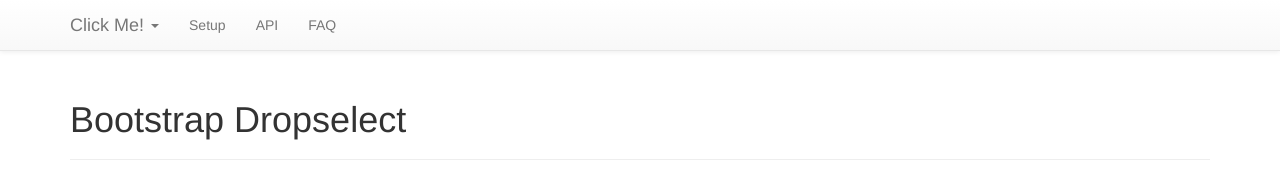
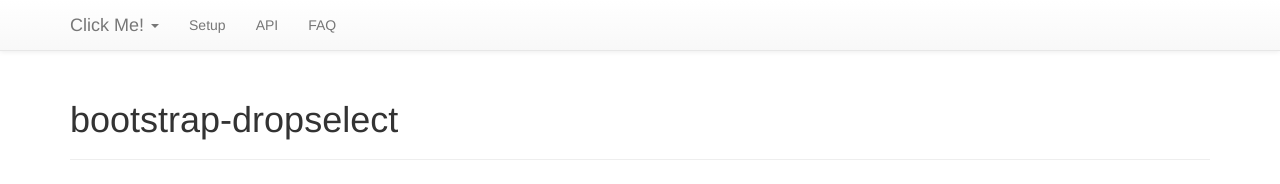
Before and after one commit to lodev09/bootstrap-dropselect, a plain HTML site: page index.html in a window 1280 px wide. Shown: the top 184 px of the page. Drawn offline with nearby package versions, Linux system fonts and the light colour scheme.

Commit message:
Readme update

```diff
--- a/index.html
+++ b/index.html
@@ -75,7 +75,7 @@
     <!-- Begin page content -->
     <div class="container">
       <div class="page-header">
-        <h1 id="about">Bootstrap Dropselect</h1>
+        <h1 id="about">bootstrap-dropselect</h1>
       </div>
       <p class="lead">A simple jQuery plugin that extends bootstrap's <code>dropdown</code> menu into something like github's <a href="https://github.com/styleguide/css/13.0">select menu</a>.</p>
 
```
Also changed, not shown: README.md, 1 other file.
